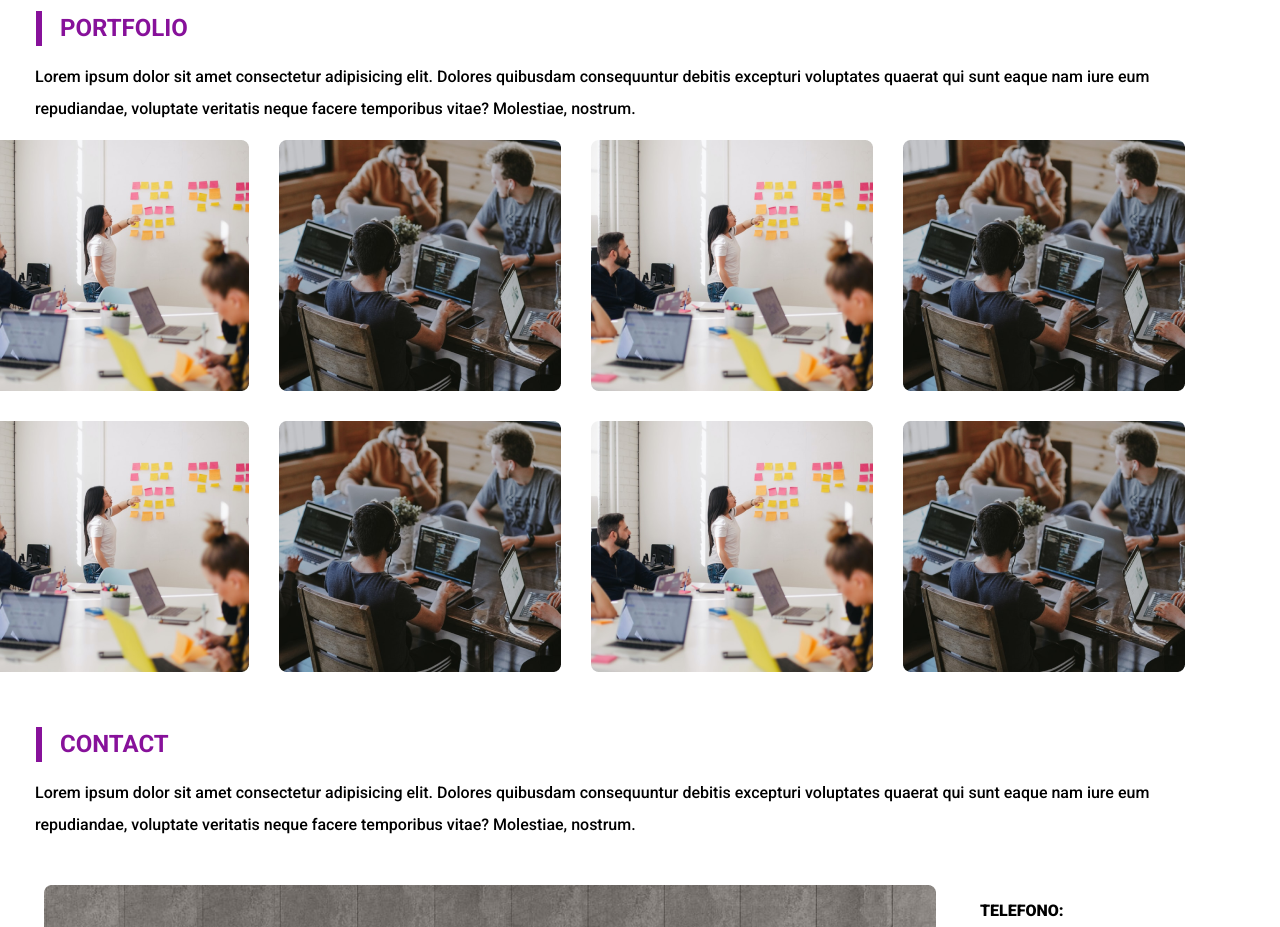
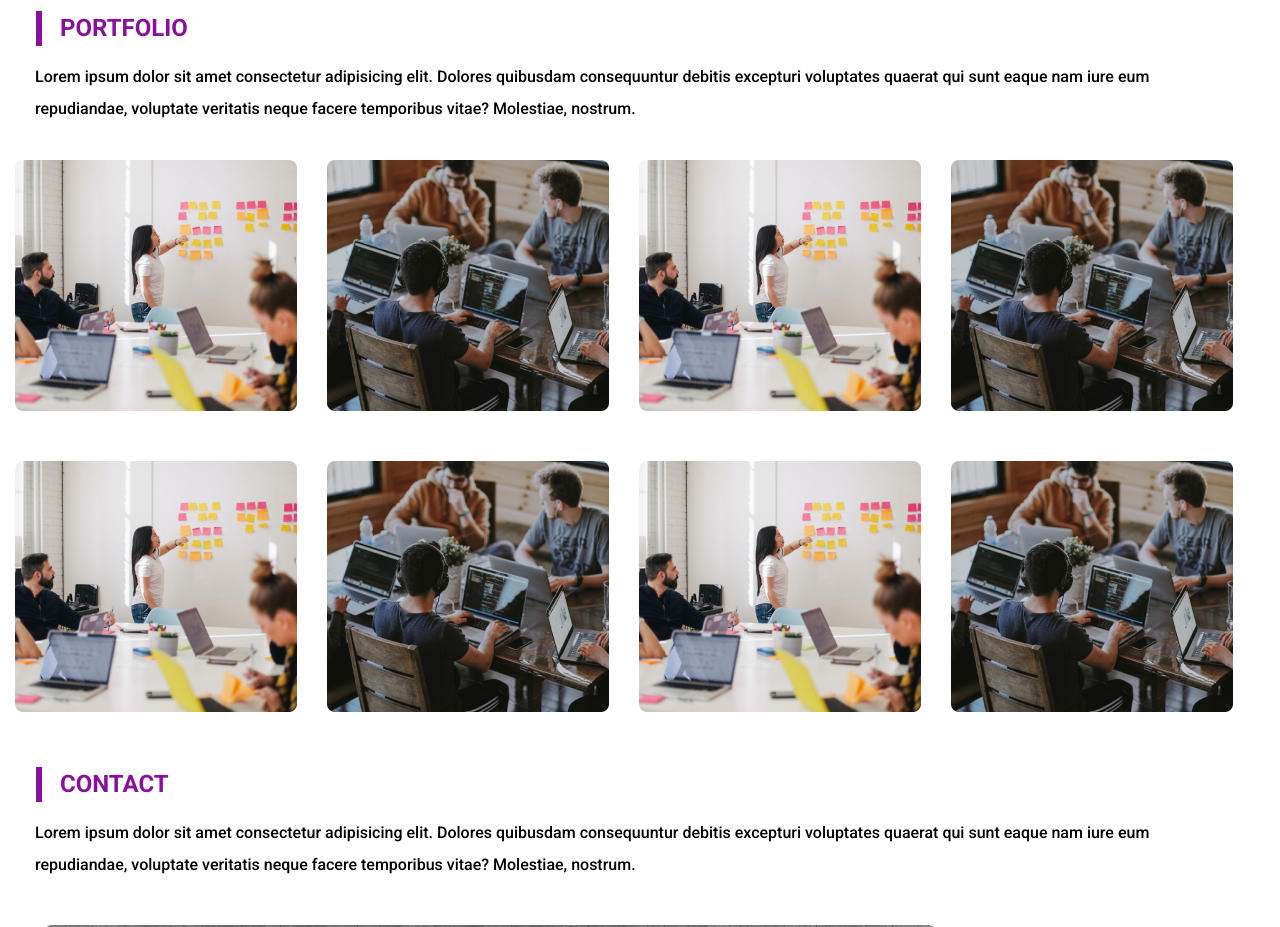
Before and after one commit to SebastianGerardo/Practica03, a plain HTML site: page index.html in a window 1280 px wide. Shown: the part 1320-2247 px from the top of the page. Drawn offline with Linux system fonts and the light colour scheme; a web font is replaced by a local one.

Commit message:
subida de reto2

```diff
--- a/main.css
+++ b/main.css
@@ -8,9 +8,8 @@
 
 body {
   width: 100%;
-  font-family: 'Roboto';
+  font-family: "Roboto";
 }
-
 
 .header {
   display: flex;
@@ -89,7 +88,8 @@ body {
   line-height: 32px;
 }
 
-.images, .images2 {
+.images,
+.images2 {
   display: flex;
   align-items: center;
   padding-top: 25px;
@@ -104,8 +104,6 @@ body {
   overflow: auto;
 }
 
-
-
 .box-main .images2 {
   display: flex;
   flex-direction: column;
@@ -115,9 +113,7 @@ body {
 
 .box-main .images2 .service-image img {
   margin: 25px;
-
 }
-
 
 .images3 {
   display: flex;
@@ -126,12 +122,14 @@ body {
 
 .images3 .service-image3 {
   display: flex;
-  justify-content: center;
-  align-items: center;
+  margin: 0 auto;
+  padding-top: 20px;
 }
 
 .images3 .service-image3 img {
   margin: 15px;
+  width: 282px;
+  height: 251px;
 }
 
 .content-4 {
@@ -153,13 +151,12 @@ body {
 
 .content-4 .text-description #upper {
   text-transform: uppercase;
-  font-weight: 900
+  font-weight: 900;
 }
 
 .content-4 .text-description .bold {
   font-weight: 900;
 }
-
 
 .footer {
   display: flex;
```
